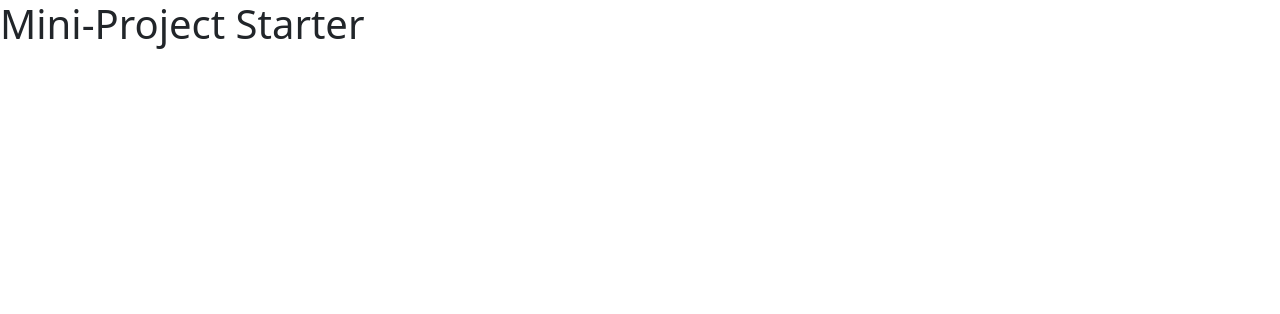
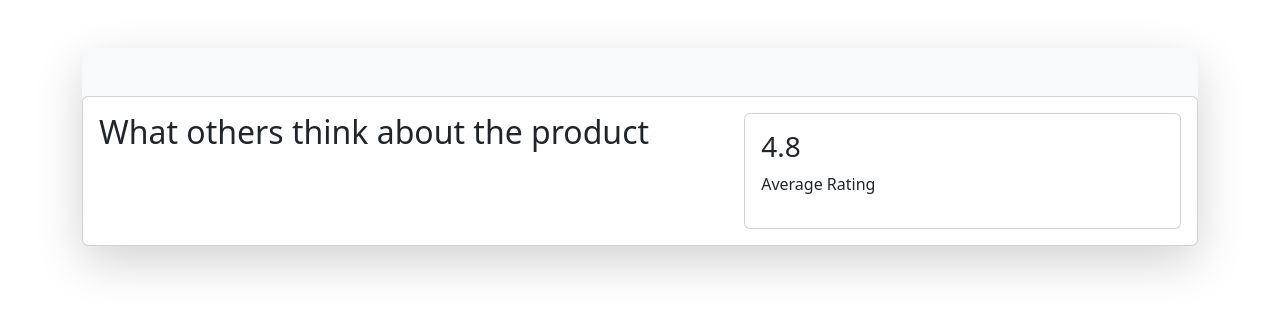
Before and after one commit to NatnichaMavungnutool/Rating-component-reg, a plain HTML site: page index.html in a window 1280 px wide. Drawn offline with Linux system fonts and the light colour scheme.

Commit message:
Built the stucture (#1)

```diff
--- a/index.html
+++ b/index.html
@@ -9,7 +9,30 @@
     <title>Rating component</title>
   </head>
   <body>
-    <h1>Mini-Project Starter</h1>
+    <div class="container">
+      <div class="card bg-light rounded-4 border-0 mt-5 shadow-lg">
+      <div class="card mt-5">
+        <div class="card-body">
+          <div class="row p-7">
+            <div class="col-7">
+              <h2>What others think about the product</h2>
+            </div>
+            <div class="col-5">
+              <div class="card">
+                <div class="card-body">
+                  <h3>4.8</h3>
+                  <p>Average Rating</p>
+                        </div>
+                      </div>
+                    </div>
+                  </div>
+                </div>
+              </div>
+            </div>
+          </div>
+        </div>
+      </div>
+    </div>
 
     <script src="js/bootstrap.bundle.min.js"></script>
   </body>
```
